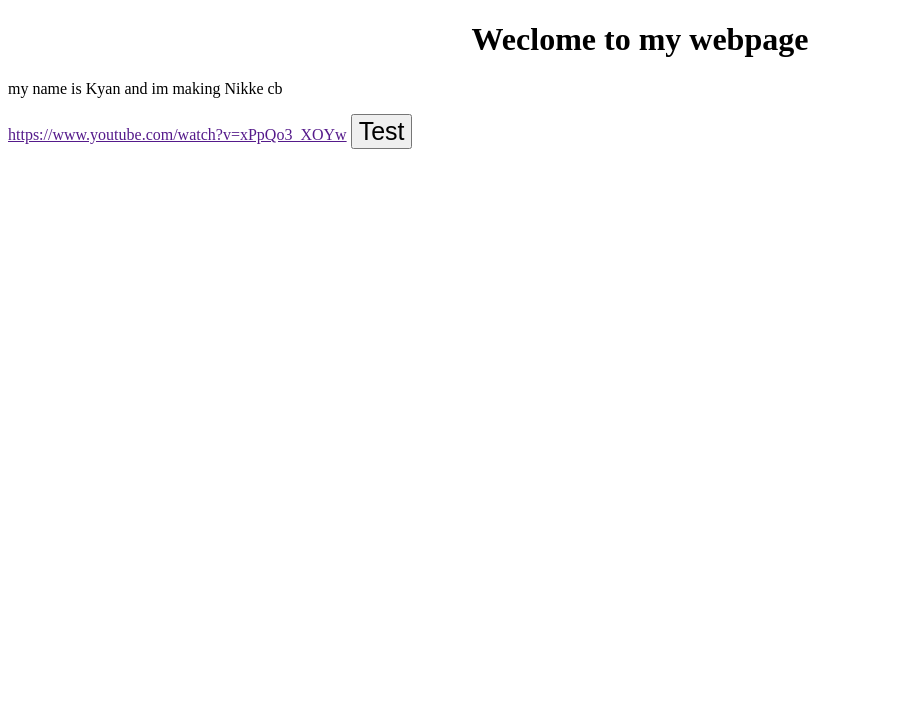
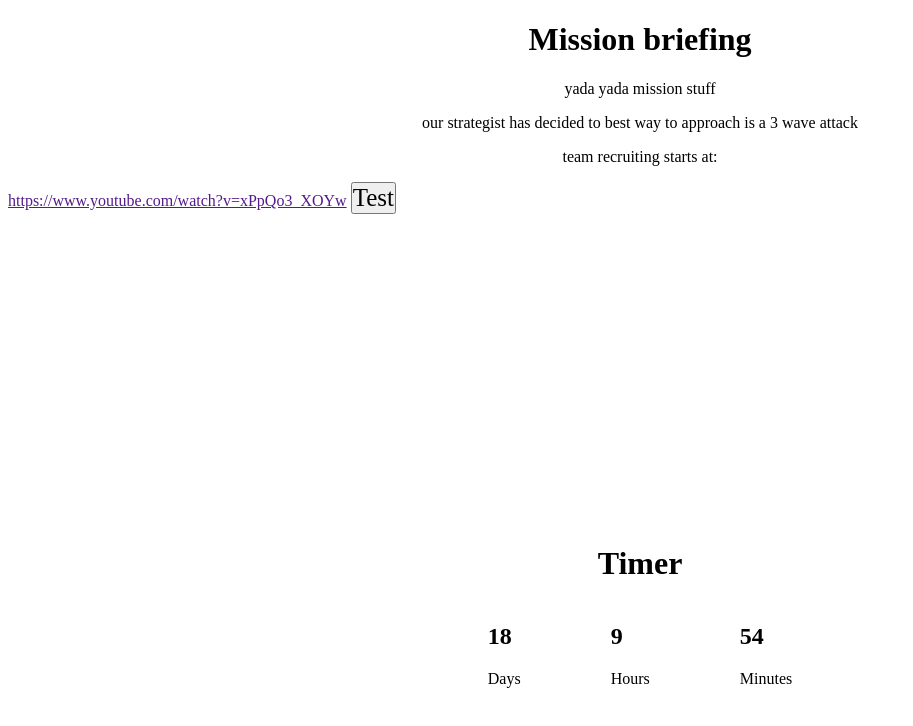
Before and after one commit to NikkeCB/NikkeCB.github.io, a plain HTML site: page Info.html in a window 1280 px wide. Shown: the whole page, without its empty margins (0-913 px from the left). Drawn offline with Linux system fonts and the light colour scheme.

Commit message:
created countdown

```diff
--- a/Info.html
+++ b/Info.html
@@ -1,17 +1,41 @@
 <!DOCTYPE html>
 <html>
-	<title> LULULULULULU </title>
+	<title> Nikke: Fight for survival </title>
     <body>
-        <h1 style="text-align: center;"> Weclome to my webpage</h1>
-        <p> my name is Kyan and im making Nikke cb</p>
+        <h1 style="text-align: center;"> Mission briefing</h1>
+        <p style="text-align: center;"> yada yada mission stuff</p>
+        <p style="text-align: center;"> our strategist has decided to best way to approach is a 3 wave attack</p>
+        <p style="text-align: center;"> team recruiting starts at:</p>
         <a href "https://www.youtube.com/watch?v=xPpQo3_XOYw ">https://www.youtube.com/watch?v=xPpQo3_XOYw</a>
     </body>
 
+    <link rel="stylesheet" href="style.css">
+
 
 <body>
-    <ahref ="https://www.youtube.com/watch?v=xPpQo3_XOYw">
+    <a href ="https://www.youtube.com/watch?v=xPpQo3_XOYw">
     <button style="font-size: 25px">Test</button>
     </a>
+
+    <div class="hero">
+        <h1>Timer</h1>
+        <div class="timebox">
+        <div class="time">
+            <h2 id="days">00</h2>
+            <p>Days</p>
+        </div>
+        <div class="time">
+            <h2 id="hours">00</h2>
+            <p>Hours</p>
+        </div>
+        <div class="time">
+            <h2 id="minutes">00</h2>
+            <p>Minutes</p>
+        </div>
+        </div>
+    </div>
+
+    <script src="script.js"></script>
 </body>
 
 </html>
--- a/script.js
+++ b/script.js
@@ -0,0 +1,23 @@
+const Days = document.getElementById('days');
+const Hours = document.getElementById('hours');
+const Minutes = document.getElementById('minutes');
+
+const targetDate = new Date("December 12 2026 00:00").getTime();
+
+function timer (){
+    const currentDate = new Date().getTime();
+    const distance = targetDate - currentDate;
+
+    const days = Math.floor(distance /1000 / 60 / 60 / 24);
+    const hours = Math.floor(distance /1000 / 60 / 60) % 24;
+    const minutes = Math.floor(distance /1000 / 60) % 60;
+
+
+    console.log(days + ":" + hours + ":" + minutes);
+
+    Days.innerHTML = days;
+    Hours.innerHTML = hours;
+    Minutes.innerHTML = minutes;
+}
+
+setInterval(timer, 1000);
--- a/style.css
+++ b/style.css
@@ -0,0 +1,20 @@
+*{
+    padding: 0;
+    box-sizing: border-box;
+    font-family: 'Poppins';
+}
+
+.hero{
+    height: 100vh;
+    display: flex;
+    flex-direction: column;
+    align-items: center;
+    justify-content: center;
+
+}
+
+.timebox{
+    display: flex;
+    gap: 90px;
+
+}
```
Also changed, not shown: index.html (+3 -3 lines).
